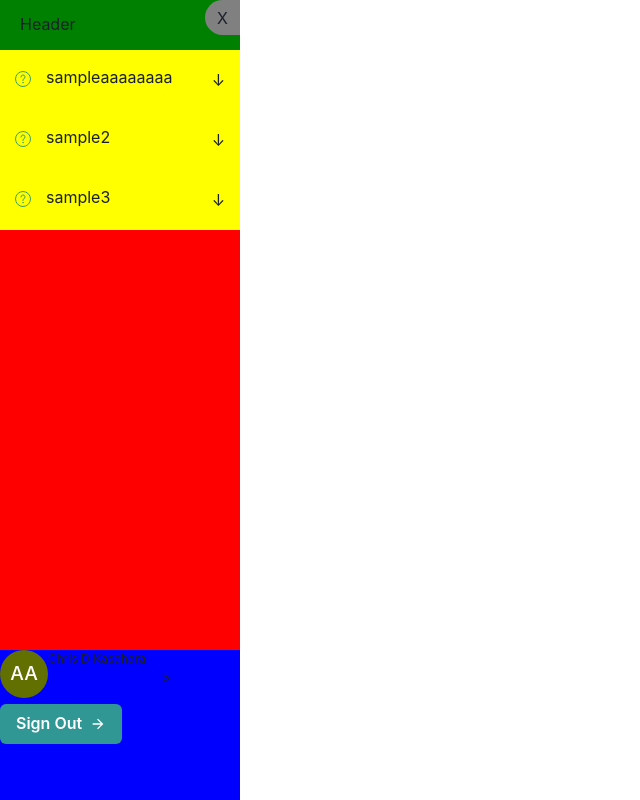
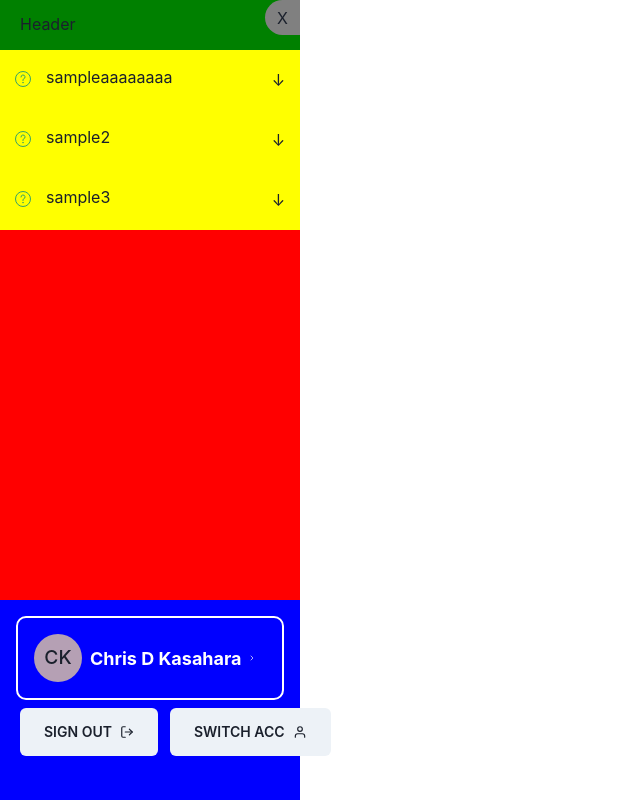
Before and after one commit to Christian-D-K/sidebar_menu, a Next.js app: page / in a window 1280 px wide. Shown: the whole page, without its empty margins (0-640 px from the left). Built offline with nearby package versions, Linux system fonts and the light colour scheme.

Commit message:
【add】sidebarMenu-footer-01 アイコン、ボタンなどの位置調節

```diff
--- a/package.json
+++ b/package.json
@@ -21,7 +21,8 @@
     "jotai": "^1.8.5",
     "next": "12.3.1",
     "react": "18.2.0",
-    "react-dom": "18.2.0"
+    "react-dom": "18.2.0",
+    "react-icons": "^4.6.0"
   },
   "devDependencies": {
     "@babel/core": "^7.19.3",
--- a/src/features/Menu/MenuFooter.tsx
+++ b/src/features/Menu/MenuFooter.tsx
@@ -3,28 +3,38 @@ import {
   Avatar,
   Text,
   Center,
-  Box,
+  Icon,
   Stack,
   Button,
 } from '@chakra-ui/react'
-import { EmailIcon, ArrowForwardIcon } from '@chakra-ui/icons'
+import { FiLogOut, FiUser, FiChevronRight } from 'react-icons/fi'
 
 const MenuFooter = () => {
   return (
-    <Flex bg='blue' h={150} flexFlow='column'>
-      <Flex flexFlow='row'>
-        <Stack direction='row'>
-          <Avatar src='' name='a a' />
-        </Stack>
-        <Text fontSize='xs'>Chris D Kasahara</Text>
+    <Flex bg='blue' h={200} flexFlow='column' p={4}>
+      <Flex
+        flexFlow='row'
+        border='2px'
+        borderRadius='10px'
+        borderColor='white'
+        p={4}
+        mb={1}
+      >
         <Center>
-          <Box m={15}>{'>'}</Box>
+          <Avatar src='' name='Chris Kasahara' size='md' mr={2} />
+          <Text fontSize='lg' fontWeight='bold' color='white'>
+            Chris D Kasahara
+          </Text>
+          <Icon p={1} w={5} color='white' as={FiChevronRight} />
         </Center>
       </Flex>
       <Flex>
-        <Stack direction='row' spacing={4}>
-          <Button rightIcon={<ArrowForwardIcon />} colorScheme='teal'>
-            Sign Out
+        <Stack direction='row' spacing={3} p={1}>
+          <Button size='sm' p={6} rightIcon={<FiLogOut />}>
+            SIGN OUT
+          </Button>
+          <Button size='sm' p={6} rightIcon={<FiUser />}>
+            SWITCH ACC
           </Button>
         </Stack>
       </Flex>
--- a/src/features/Menu/Sidebar.tsx
+++ b/src/features/Menu/Sidebar.tsx
@@ -7,7 +7,7 @@ import NavItem from './NavItem'
 const Sidebar = () => {
   console.log(menuContents)
   return (
-    <Flex flexFlow='column' w='240px' bg='red' h='100vh'>
+    <Flex flexFlow='column' w='300px' bg='red' h='100vh'>
       <MenuHeader />
       <Flex flexGrow={1} flexFlow='column'>
         <List spacing={0} p={0} mt={0}>
```
Also changed, not shown: 1 other file (tests, documents, lock files or other folders).
